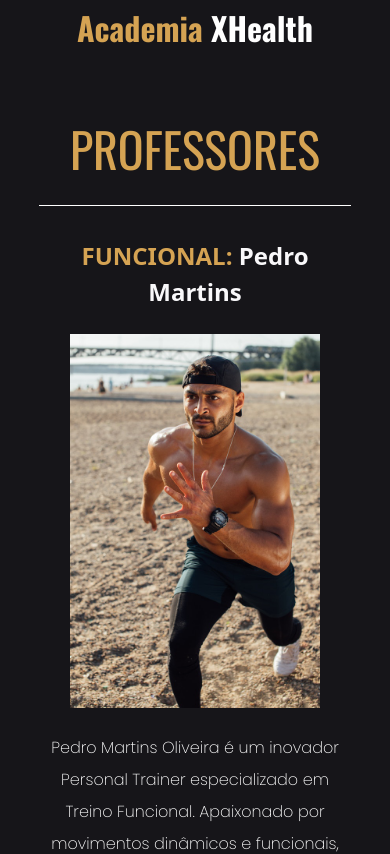
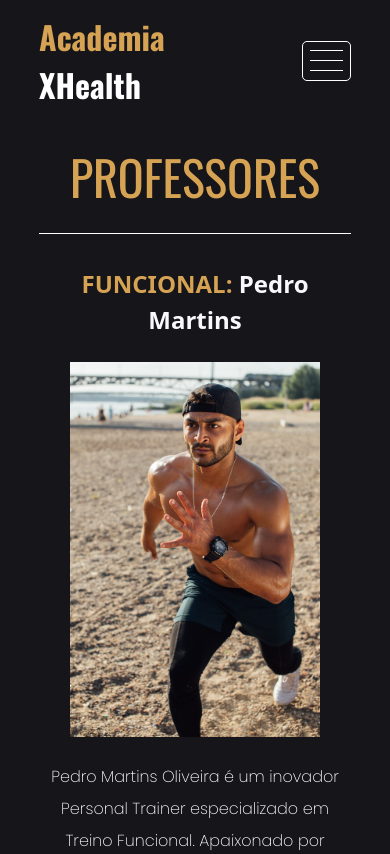
Before and after one commit to henryFranz/XHealth---Construct, a React (Vite) app: page /professores in a window 390 px wide. Shown: the top 854 px of the page. Built offline with nearby package versions, Linux system fonts and the light colour scheme.

Commit message:
parte  front do Henry finalizada as 20:11

```diff
--- a/src/components/CardDay/index.jsx
+++ b/src/components/CardDay/index.jsx
@@ -4,10 +4,11 @@ export default function CardDay({date,horario,treinos,durationAnimation}){
     return( <>
      <span className={style.day} data-aos="fade-up"
       data-aos-duration={durationAnimation}
+
      >
             <span className={style.dayTitle}>{date}</span>
             <span className={style.dayHour}>{horario}</span>
-            {treinos.map(treino =><span className={style.dayList}>{treino}</span>
+            {treinos.map((treino,i) =><span className={style.dayList} key={i}>{treino}</span>
         )}
             </span>
     </>)
--- a/src/components/NavBarMobile/index.jsx
+++ b/src/components/NavBarMobile/index.jsx
@@ -1,19 +1,76 @@
 import { Link, useLocation } from "react-router-dom";
 
-import styles from "../index.module.css";
+import styles from "./mobile.module.css";
+import { useState } from "react";
 export default function NavBarMobile(){
     const { pathname } = useLocation();
+
+    const [viewLinks,setViewLinks]= useState(false)
     return<>
-  <Link to="/" style={{ all: "unset", cursor: "pointer" }}>
+ <nav>
+ <Link to="/" style={{ all: "unset", cursor: "pointer" }}>
         <div className={styles.logo}>
           <span>
             Academia <span>XHealth</span>
           </span>
         </div>
       </Link>
+  <div className={styles.menu} onClick={()=>setViewLinks(current=>!current)}>
+   {
+  (  viewLinks ?
+    <>
+    <div></div>
+    <div></div>
+      </>
+    : <>
+    <span >
 
-      <nav>
+      </span>
+      <span >
 
-      </nav>
+      </span>
+      <span >
+
+      </span></>)
+   }
+  </div>
+ </nav>
+  {viewLinks ?
+  <div className={styles.links}>
+    <Link to="/" className={`${pathname === "/" ? "active" : ""}`}>
+          Home
+        </Link>
+        <Link
+          to="/modalidades"
+          className={`${pathname === "/modalidades" ? "active"  : ""}`}
+        >
+          Modalidades
+        </Link>
+        <Link
+          to="/depoimentos"
+          className={`${pathname === "/depoimentos" ?"active" : ""}`}
+        >
+          Depoimentos
+        </Link>
+        <Link
+          to="/professores"
+          className={`${pathname === "/professores" ?"active" : ""}`}
+        >
+          Professores
+        </Link>
+        <Link
+          to="/duvidas"
+          className={`${pathname === "/duvidas" ? "active"  : ""}`}
+        >
+          Dúvidas
+        </Link>
+        <Link
+          to="/account"
+          className={`${pathname === "/account" ?"active"  : ""}`}
+        >
+          Perfil
+        </Link>
+  </div>
+  : null}
     </>
 }
--- /dev/null
+++ b/src/components/NavBarMobile/mobile.module.css
@@ -0,0 +1,74 @@
+@media(max-width:550px){
+    header{
+        display: flex;
+        align-items: self-start;
+        gap: 1rem;
+    }
+    nav{
+        width: 100%;
+        display: flex;
+        align-items: center;
+        justify-content: space-between;
+    }
+}
+.logo>span {
+    font-weight: bold;
+    font-size: var(--size-h2);
+    font-family: var(--font-title);
+    color: var(--sencudary);
+}
+
+.menu{
+    width: 50px;
+    height: 40px;
+    border: 1px solid white;
+    border-radius: 5px;
+    display: flex;
+    flex-direction: column;
+    justify-content: space-evenly;
+    align-items: center;
+    transition: 0.4s;
+}
+.menu>span{
+    width: 70%;
+    height: 1px;
+    background-color: white;
+}
+.menu:active{
+    box-shadow: 0px 0px 10px rgb(255, 255, 255);
+}
+
+.menu>div{
+    width: 7%;
+    height: 1px;
+    background-color: white;
+
+}
+.menu>div:nth-child(1){
+    transform: rotate(45deg);
+    position: absolute;
+
+}
+.menu>div:nth-child(2){
+    transform: rotate(135deg);
+    position: absolute;
+}
+
+
+
+.links{
+    display: flex;
+    flex-direction: column;
+    gap: .5rem;
+}
+.links>a{
+    all: unset;
+    cursor: pointer;
+    font-size: var(--size-h6);
+    font-weight: 200;
+    transition: .2s;
+}
+
+.links>a:hover {
+    border-bottom: 1px solid white;
+}
--- a/src/components/index.module.css
+++ b/src/components/index.module.css
@@ -15,13 +15,12 @@
 }
 
 header {
-    padding: 0 10vw;
+    padding: 1.5vh 10vw;
     background-color: var(--primary);
-    height: 11vh;
+    height: auto;
     display: flex;
     justify-content: space-between;
     align-items: center;
-    padding-top: 1%;
 }
 
 .logo>span {
```
Also changed, not shown: src/pages/Home.jsx (+6 -6 lines), src/components/Header/index.jsx (line endings or trailing spaces), src/components/NavBarDesktop/index.jsx (line endings or trailing spaces).
